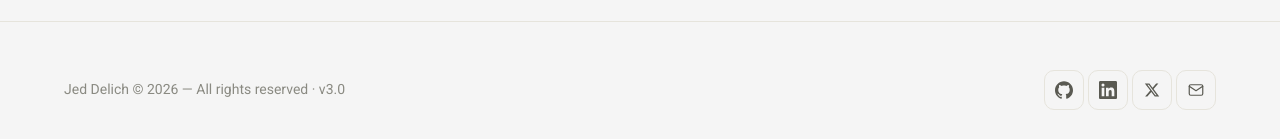
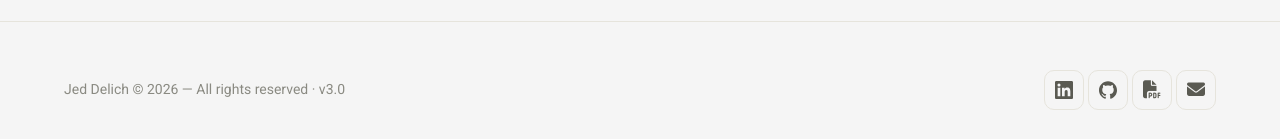
Before and after one commit to jeddelich/next-portfolio, a Next.js app: page / in a window 1280 px wide. Shown: the part 3163-3302 px from the top of the page. Built offline with nearby package versions, Linux system fonts and the light colour scheme.

Commit message:
chore: reconfigure footer link icons, hrefs, and order to match hero section

```diff
--- a/components/layout/Footer.module.css
+++ b/components/layout/Footer.module.css
@@ -40,6 +40,7 @@
   align-items: center;
   justify-content: center;
   color: #5a5a52;
+  font-size: 18px;
   transition:
     border-color 0.2s ease,
     color 0.2s ease,
--- a/components/layout/Footer.tsx
+++ b/components/layout/Footer.tsx
@@ -10,6 +10,23 @@ function Footer() {
           <span>Jed Delich © 2026 — All rights reserved · v3.0</span>
         </div>
         <div className={styles.footerSocials}>
+          <a
+            href="https://www.linkedin.com/in/jed-delich/"
+            className={styles.socialLink}
+            aria-label="LinkedIn"
+            target="_blank"
+            rel="noopener noreferrer"
+          >
+            <svg
+              width="18"
+              height="18"
+              viewBox="0 0 24 24"
+              fill="currentColor"
+              aria-hidden="true"
+            >
+              <path d="M20.447 20.452h-3.554v-5.569c0-1.328-.027-3.037-1.852-3.037-1.853 0-2.136 1.445-2.136 2.939v5.667H9.351V9h3.414v1.561h.046c.477-.9 1.637-1.85 3.37-1.85 3.601 0 4.267 2.37 4.267 5.455v6.286zM5.337 7.433a2.062 2.062 0 01-2.063-2.065 2.063 2.063 0 112.063 2.065zm1.782 13.019H3.555V9h3.564v11.452zM22.225 0H1.771C.792 0 0 .774 0 1.729v20.542C0 23.227.792 24 1.771 24h20.451C23.2 24 24 23.227 24 22.271V1.729C24 .774 23.2 0 22.222 0h.003z"></path>
+            </svg>
+          </a>
           <a
             href="https://github.com/jeddelich"
             className={styles.socialLink}
@@ -28,58 +45,20 @@ function Footer() {
             </svg>
           </a>
           <a
-            href="https://www.linkedin.com/in/jed-delich/"
+            href="/Jed_Delich_Resume.pdf"
             className={styles.socialLink}
-            aria-label="LinkedIn"
+            aria-label="Resume"
             target="_blank"
             rel="noopener noreferrer"
           >
-            <svg
-              width="18"
-              height="18"
-              viewBox="0 0 24 24"
-              fill="currentColor"
-              aria-hidden="true"
-            >
-              <path d="M20.447 20.452h-3.554v-5.569c0-1.328-.027-3.037-1.852-3.037-1.853 0-2.136 1.445-2.136 2.939v5.667H9.351V9h3.414v1.561h.046c.477-.9 1.637-1.85 3.37-1.85 3.601 0 4.267 2.37 4.267 5.455v6.286zM5.337 7.433a2.062 2.062 0 01-2.063-2.065 2.063 2.063 0 112.063 2.065zm1.782 13.019H3.555V9h3.564v11.452zM22.225 0H1.771C.792 0 0 .774 0 1.729v20.542C0 23.227.792 24 1.771 24h20.451C23.2 24 24 23.227 24 22.271V1.729C24 .774 23.2 0 22.222 0h.003z"></path>
-            </svg>
+            <i className="fa-solid fa-file-pdf" aria-hidden="true"></i>
           </a>
           <a
-            href="https://twitter.com/jeddelich"
-            className={styles.socialLink}
-            aria-label="Twitter"
-            target="_blank"
-            rel="noopener noreferrer"
-          >
-            <svg
-              width="16"
-              height="16"
-              viewBox="0 0 24 24"
-              fill="currentColor"
-              aria-hidden="true"
-            >
-              <path d="M18.244 2.25h3.308l-7.227 8.26 8.502 11.24H16.17l-5.214-6.817L4.99 21.75H1.68l7.73-8.835L1.254 2.25H8.08l4.713 6.231zm-1.161 17.52h1.833L7.084 4.126H5.117z"></path>
-            </svg>
-          </a>
-          <a
-            href="mailto:hello@jeddelich.dev"
+            href="mailto:jeddelich@gmail.com"
             className={styles.socialLink}
             aria-label="Email"
           >
-            <svg
-              width="18"
-              height="18"
-              viewBox="0 0 24 24"
-              fill="none"
-              stroke="currentColor"
-              strokeWidth="1.6"
-              strokeLinecap="round"
-              strokeLinejoin="round"
-              aria-hidden="true"
-            >
-              <rect x="3" y="5" width="18" height="14" rx="2"></rect>
-              <path d="m3 7 9 6 9-6"></path>
-            </svg>
+            <i className="fa-solid fa-envelope" aria-hidden="true"></i>
           </a>
         </div>
       </div>
```
Also changed, not shown: public/pdf-svgrepo-com.svg (added).
